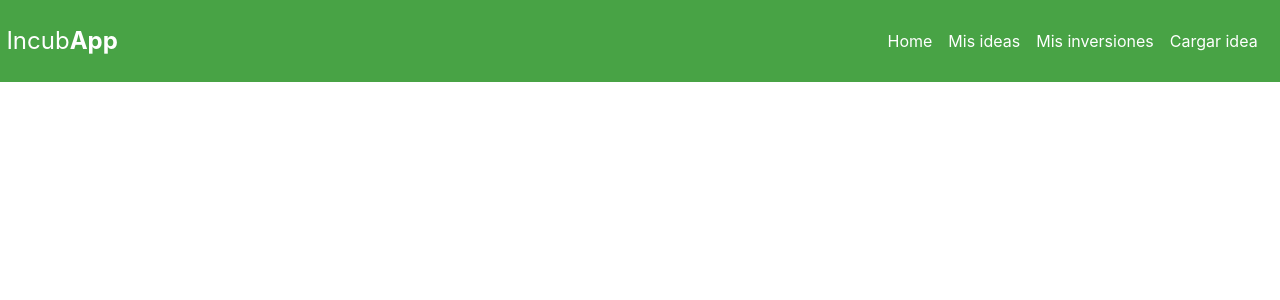
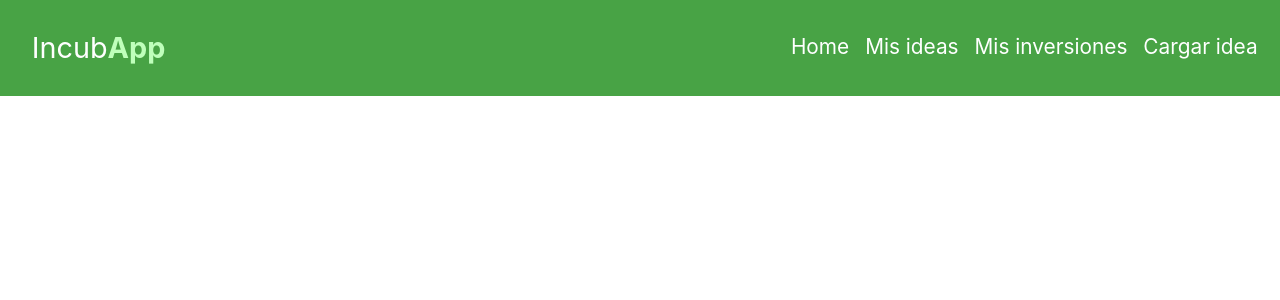
Before and after one commit to Zeriel/Agile-2022---Grupo-1, a React (Create React App) app in the folder client/: page / in a window 1280 px wide. Shown: the top 300 px of the page. Built offline with nearby package versions, Linux system fonts and the light colour scheme.

Commit message:
Agrego estilo de hover

```diff
--- a/client/src/components/navbar/Navbar.jsx
+++ b/client/src/components/navbar/Navbar.jsx
@@ -14,10 +14,10 @@ function Navbar() {
       <NavContainer>
         <h2>Incub<span>App</span></h2>
         <div className={`link ${clicked ? 'active' : ''}`}>
-          <a onClick={handleClick} href="/">Home</a>
-          <a onClick={handleClick} href="/">Mis ideas</a>
-          <a onClick={handleClick} href="/">Mis inversiones</a>
-          <a onClick={handleClick} href="/">Cargar idea</a>
+          <a className='hover-link' onClick={handleClick} href="/">Home</a>
+          <a className='hover-link' onClick={handleClick} href="/">Mis ideas</a>
+          <a className='hover-link' onClick={handleClick} href="/">Mis inversiones</a>
+          <a className='hover-link' onClick={handleClick} href="/">Cargar idea</a>
         </div>
         <div className='hamburger'>
           <HamburgerButton clicked={clicked} handleClick={handleClick}/>
@@ -31,24 +31,27 @@ function Navbar() {
 export default Navbar
 
 const NavContainer = styled.nav`
-    h2{
-        color: white;
-        font-weight: 400;
-        span{
-          font-weight: bold;
-        }
-    }
-
     padding: .4rem;
     background-color: #48a345;
     display: flex;
     align-items: center;
     justify-content: space-between;
 
+    h2{
+        font-size: 1.8em;
+        color: white;
+        font-weight: 400;
+        margin-left: 2%;
+        span{
+          font-weight: bold;
+          color: #bfffbb
+        }
+    }
+
     a{
-      color: white;
       text-decoration: none;
       margin-right: 1rem;
+      transition: all .3s;
     }
 
     .link{
@@ -69,9 +72,10 @@ const NavContainer = styled.nav`
     	  position: initial;
         margin: 0;
         a{
-          font-size: 1rem;
+          font-size: 1.3rem;
           color: white;
-          display: inline;
+          //display: inline;  inline-block es para el estilo de hover
+          display: inline-block;
         }
       }
     }
@@ -89,8 +93,29 @@ const NavContainer = styled.nav`
       a{
         font-size: 2rem;
         margin-top: 1rem;
-        color: white;
       }
+    }
+
+    // Estilo de hover para links, fuente:
+    // https://codepen.io/T3chnician/pen/NORBRG
+    .hover-link::after {
+      content: '';
+      display: block;
+      width: 0;
+      height: 2px;
+      background: #bfffbb;
+      transition: width .3s;
+    }
+
+    .hover-link:hover::after {
+      width: 100%;
+      transition: width .3s;
+    }
+
+    // Lo invente yo (Fede) para cambiar el color del texto con hover
+    .hover-link:hover {
+      color: #bfffbb;
+      transition: all .3s;
     }
 
     .hamburger{
```
